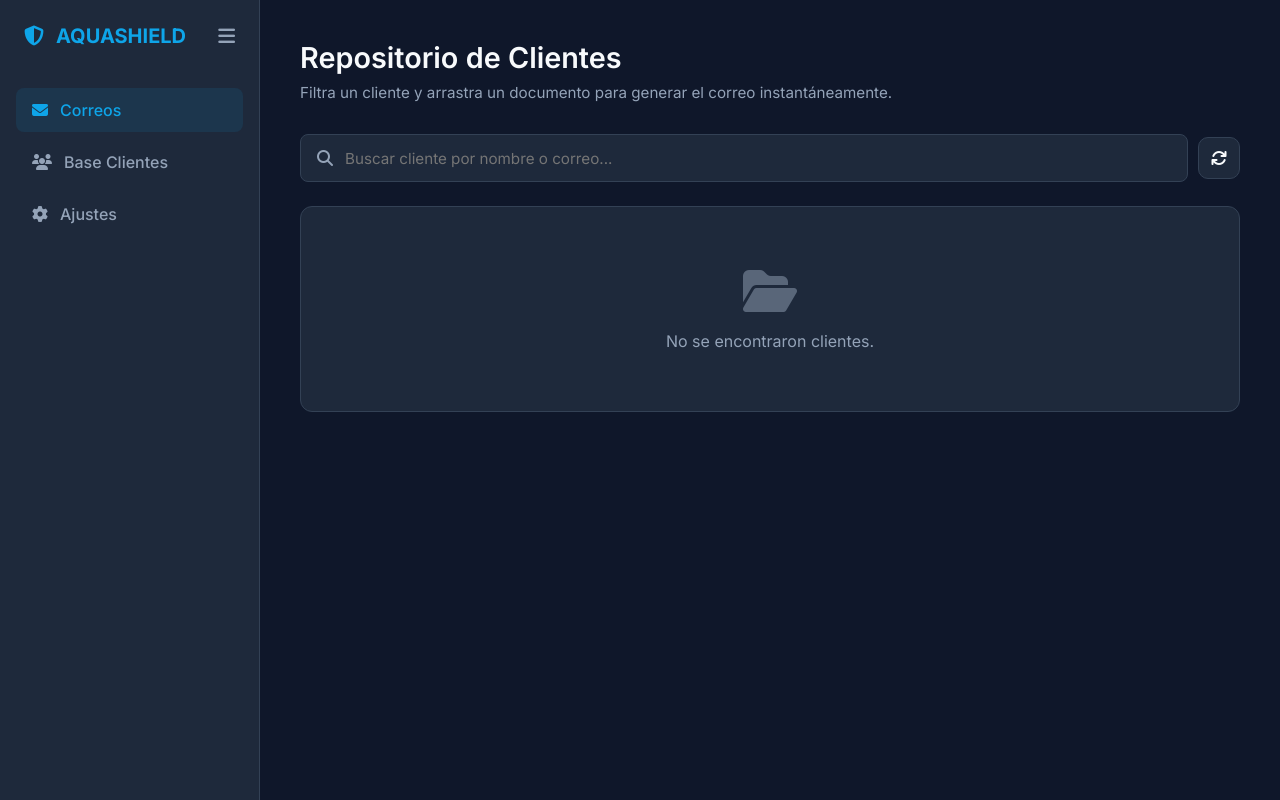
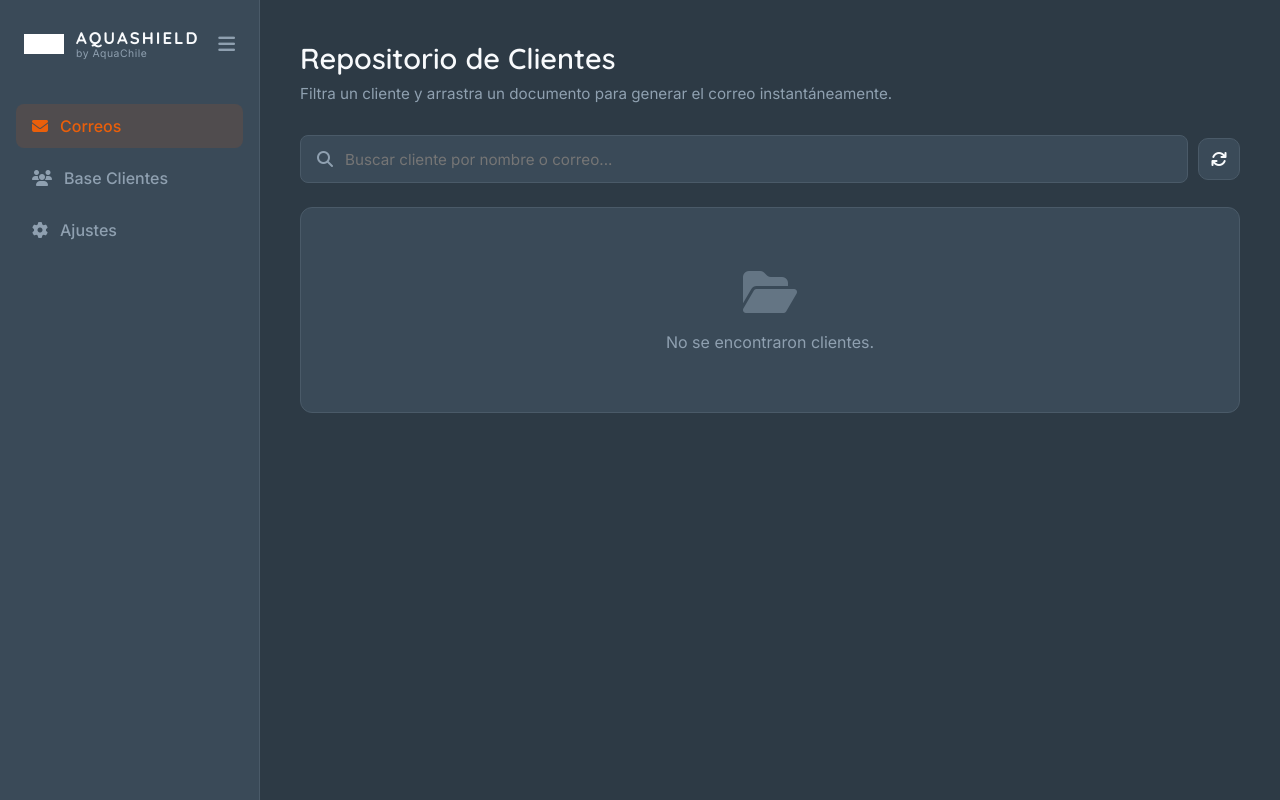
Before and after one commit to AquaShield-Team/Agente-Correos, a Flask app: page / in a window 1280 px wide. Run offline with Flask 3, Linux system fonts and the light colour scheme; data that the repository does not hold is empty.

Commit message:
feat: aplicar Manual de Marca AquaChile - paleta corporativa, logo, tipografia Quicksand

```diff
--- a/static/styles.css
+++ b/static/styles.css
@@ -1,24 +1,31 @@
+/* ============================================================
+   AquaShield · Agente de Correos
+   Paleta basada en Manual de Marca AquaChile (Pantone 7545 C)
+   ============================================================ */
+
+@import url('https://fonts.googleapis.com/css2?family=Quicksand:wght@400;500;600;700&family=Inter:wght@300;400;500;600;700&display=swap');
+
 :root {
-    --bg-dark: #0f172a;
-    --bg-panel: #1e293b;
-    --bg-hover: #334155;
+    --bg-dark: #2d3a45;
+    --bg-panel: #3a4a58;
+    --bg-hover: #445563;
     --text-main: #f8fafc;
-    --text-muted: #94a3b8;
-    --accent: #0ea5e9; /* Teal/Blue */
-    --accent-hover: #0284c7;
+    --text-muted: #8fa0b0;
+    --accent: #EB5F0A;       /* Pantone 021 C — Naranja corporativo */
+    --accent-hover: #C76728; /* Pantone 158 C */
     --success: #10b981;
-    --border: #334155;
-    --drop-active: rgba(14, 165, 233, 0.2);
+    --border: #4a5a68;
+    --drop-active: rgba(235, 95, 10, 0.15);
 }
 
 body.light-mode {
-    --bg-dark: #f1f5f9;
+    --bg-dark: #EFE9E5;      /* Warm Gray 1 C */
     --bg-panel: #ffffff;
-    --bg-hover: #f8fafc;
-    --text-main: #0f172a;
-    --text-muted: #64748b;
-    --border: #e2e8f0;
-    --drop-active: rgba(14, 165, 233, 0.1);
+    --bg-hover: #f5f0ec;
+    --text-main: #445563;    /* Pantone 7545 C */
+    --text-muted: #6b7d8d;
+    --border: #d9d0c7;
+    --drop-active: rgba(235, 95, 10, 0.08);
 }
 
 * {
@@ -43,7 +50,7 @@
     height: 100%;
 }
 
-/* Sidebar */
+/* ── Sidebar ─────────────────────────────────────────────── */
 .sidebar {
     width: 260px;
     background-color: var(--bg-panel);
@@ -60,13 +67,19 @@
 }
 
 .sidebar.collapsed .logo-text,
-.sidebar.collapsed .nav-text {
+.sidebar.collapsed .nav-text,
+.sidebar.collapsed .brand-subtitle {
     display: none;
 }
 
 .sidebar.collapsed .logo {
     justify-content: center;
     padding: 0;
+}
+
+.sidebar.collapsed .brand-logo {
+    width: 32px;
+    height: 32px;
 }
 
 .sidebar.collapsed .nav-item {
@@ -90,9 +103,44 @@
     display: flex;
     align-items: center;
     gap: 12px;
-    font-size: 1.25rem;
+    font-size: 1.1rem;
     font-weight: 700;
     color: var(--accent);
+    white-space: nowrap;
+}
+
+.brand-logo {
+    width: 40px;
+    height: 40px;
+    object-fit: contain;
+    filter: brightness(0) invert(1);
+    transition: width 0.3s ease, height 0.3s ease;
+}
+
+body.light-mode .brand-logo {
+    filter: none;
+}
+
+.brand-name {
+    display: flex;
+    flex-direction: column;
+    line-height: 1.2;
+}
+
+.brand-name strong {
+    font-family: 'Quicksand', sans-serif;
+    font-size: 1.05rem;
+    font-weight: 700;
+    letter-spacing: 2px;
+    color: var(--text-main);
+}
+
+.brand-subtitle {
+    font-size: 0.65rem;
+    font-weight: 400;
+    color: var(--text-muted);
+    letter-spacing: 0.5px;
+    text-transform: none;
 }
 
 .btn-toggle {
@@ -108,6 +156,7 @@
     color: var(--text-main);
 }
 
+/* ── Navigation ──────────────────────────────────────────── */
 .nav-menu {
     display: flex;
     flex-direction: column;
@@ -133,11 +182,11 @@
 }
 
 .nav-item.active {
-    background-color: rgba(14, 165, 233, 0.1);
+    background-color: rgba(235, 95, 10, 0.12);
     color: var(--accent);
 }
 
-/* Main Content */
+/* ── Main Content ────────────────────────────────────────── */
 .main-content {
     flex: 1;
     display: flex;
@@ -147,6 +196,7 @@
 }
 
 .header-title h1 {
+    font-family: 'Quicksand', sans-serif;
     font-size: 1.8rem;
     font-weight: 600;
     margin-bottom: 8px;
@@ -157,7 +207,7 @@
     font-size: 0.95rem;
 }
 
-
+/* ── Search Box ──────────────────────────────────────────── */
 .search-box {
     display: flex;
     align-items: center;
@@ -188,7 +238,7 @@
     outline: none;
 }
 
-/* Table */
+/* ── Table ───────────────────────────────────────────────── */
 .table-container {
     background-color: var(--bg-panel);
     border-radius: 12px;
@@ -227,11 +277,10 @@
     color: var(--text-main);
 }
 
-
 .asunto-preview {
     font-size: 0.9rem;
     color: var(--text-muted);
-    background-color: rgba(0,0,0,0.2);
+    background-color: rgba(0,0,0,0.15);
     padding: 6px 12px;
     border-radius: 6px;
     display: inline-block;
@@ -239,10 +288,11 @@
 }
 
 .actions-col {
-    width: 150px;
+    width: 120px;
     text-align: right;
 }
 
+/* ── Buttons ─────────────────────────────────────────────── */
 .btn-generar {
     background-color: var(--accent);
     color: white;
@@ -263,7 +313,7 @@
     transform: translateY(-1px);
 }
 
-/* Drag & Drop state para cada fila */
+/* ── Drag & Drop ─────────────────────────────────────────── */
 .client-row {
     transition: all 0.2s;
     position: relative;
@@ -283,7 +333,7 @@
     opacity: 0.7;
 }
 
-/* Empty State */
+/* ── Empty State ─────────────────────────────────────────── */
 .empty-state {
     display: flex;
     flex-direction: column;
@@ -303,7 +353,7 @@
     display: none !important;
 }
 
-/* Spinner */
+/* ── Spinner ─────────────────────────────────────────────── */
 .fa-spinner {
     animation: spin 1s linear infinite;
 }
@@ -313,8 +363,7 @@
     100% { transform: rotate(360deg); }
 }
 
-
-/* Formularios */
+/* ── Forms ────────────────────────────────────────────────── */
 .custom-input {
     background-color: var(--bg-dark);
     border: 1px solid var(--border);
@@ -332,7 +381,13 @@
     border-color: var(--accent);
 }
 
-/* Theme Switch Toggle */
+/* ── Form container titles ───────────────────────────────── */
+.form-container h3 {
+    font-family: 'Quicksand', sans-serif;
+    font-weight: 600;
+}
+
+/* ── Theme Switch Toggle ─────────────────────────────────── */
 .theme-switch {
   position: relative;
   display: inline-block;
@@ -381,7 +436,7 @@
   border-radius: 50%;
 }
 
-/* Toolbar */
+/* ── Toolbar ─────────────────────────────────────────────── */
 .toolbar {
     display: flex;
     align-items: center;
@@ -390,7 +445,7 @@
     margin-bottom: 24px;
 }
 
-/* Boton Refrescar */
+/* ── Refresh Button ──────────────────────────────────────── */
 .btn-refresh {
     background: var(--bg-panel);
     border: 1px solid var(--border);
--- a/templates/index.html
+++ b/templates/index.html
@@ -3,8 +3,8 @@
 <head>
     <meta charset="UTF-8">
     <meta name="viewport" content="width=device-width, initial-scale=1.0">
-    <title>Agente de Correos | ExportDesk</title>
-    <link href="https://fonts.googleapis.com/css2?family=Inter:wght@300;400;500;600;700&display=swap" rel="stylesheet">
+    <title>Agente de Correos | AquaShield</title>
+    <link href="https://fonts.googleapis.com/css2?family=Quicksand:wght@400;500;600;700&family=Inter:wght@300;400;500;600;700&display=swap" rel="stylesheet">
     <link rel="stylesheet" href="/static/styles.css">
     <!-- FontAwesome para iconos -->
     <link rel="stylesheet" href="https://cdnjs.cloudflare.com/ajax/libs/font-awesome/6.4.0/css/all.min.css">
@@ -15,8 +15,11 @@
         <aside class="sidebar">
             <div class="logo">
                 <div class="logo-text">
-                    <i class="fa-solid fa-shield-halved"></i>
-                    <span>AQUASHIELD</span>
+                    <img src="/static/logo_aquachile_white.png" alt="AquaChile" class="brand-logo">
+                    <div class="brand-name">
+                        <strong>AQUASHIELD</strong>
+                        <span class="brand-subtitle">by AquaChile</span>
+                    </div>
                 </div>
                 <button id="sidebarToggle" class="btn-toggle"><i class="fa-solid fa-bars"></i></button>
             </div>
```
Also changed, not shown: static/logo_aquachile_white.png (added).
